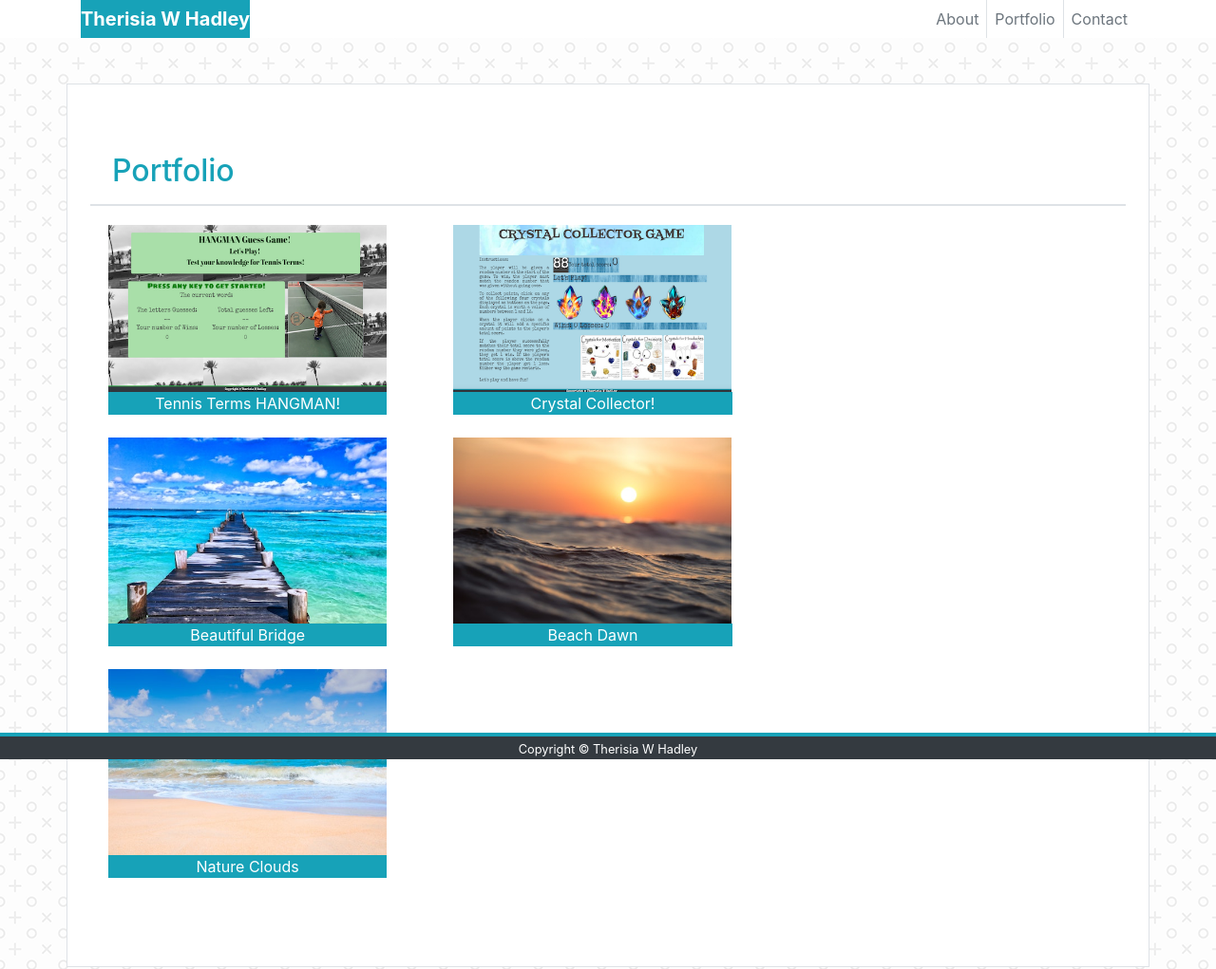
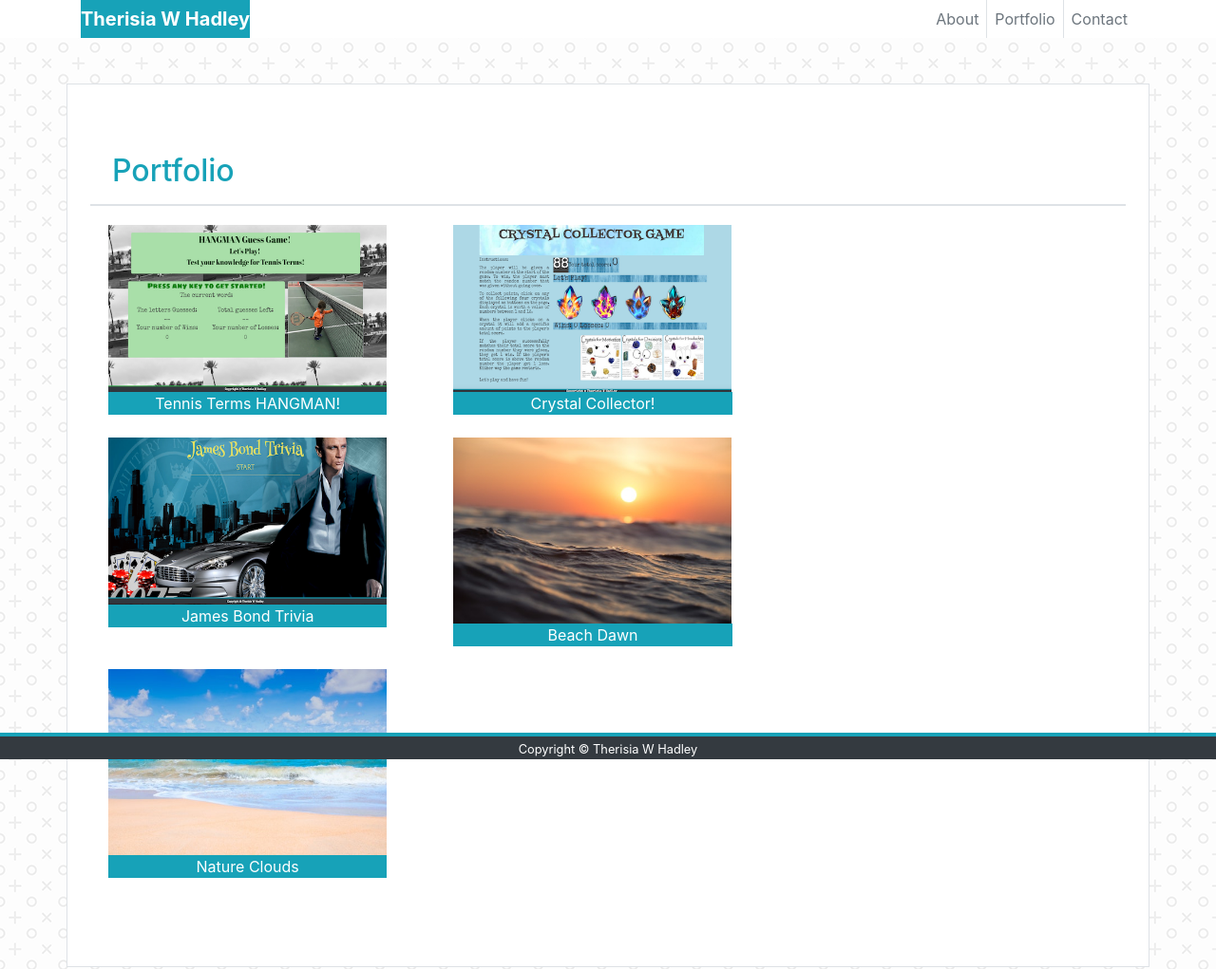
Before and after one commit to BaliGirl/Bootstrap-Portfolio, a plain HTML site: page portfolio.html in a window 1280 px wide. Shown: the top 1021 px of the page at 95% size. Drawn offline with nearby package versions, Linux system fonts and the light colour scheme.

Commit message:
uploadJamesBond

```diff
--- a/portfolio.html
+++ b/portfolio.html
@@ -78,10 +78,10 @@
       <div class="row">
         <div class="col-md-4">
           <div class="p-1">
-            <a href="assets/images/beach-beautiful-bridge.jpg">
-              <img src="assets/images/beach-beautiful-bridge.jpg" alt="Beautiful Bridge" style="width:90%">
+            <a href="https://baligirl.github.io/TriviaGame/">
+              <img src="assets/images/Trivia_Game.jpg" alt="James Bond Trivia Game" style="width:90%">
               <div class="img-overlay pl-0 pr-2 mr-4">
-                  <p class="bg-info text-white text-center v-align-content">Beautiful Bridge</p>
+                  <p class="bg-info text-white text-center v-align-content">James Bond Trivia</p>
               </div>
             </a>
           </div>
```
Also changed, not shown: assets/images/Trivia_Game.jpg (added), 2 other files.
